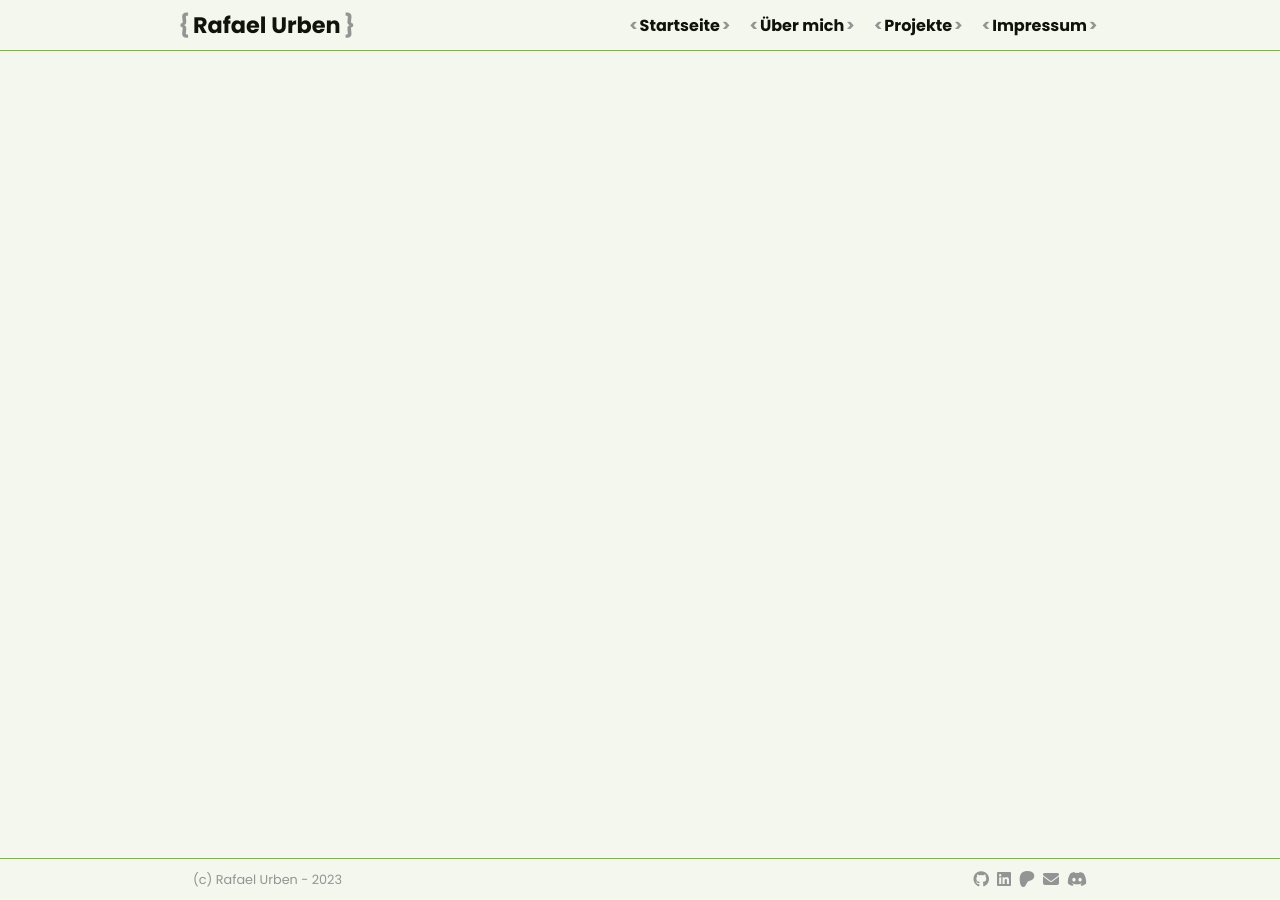
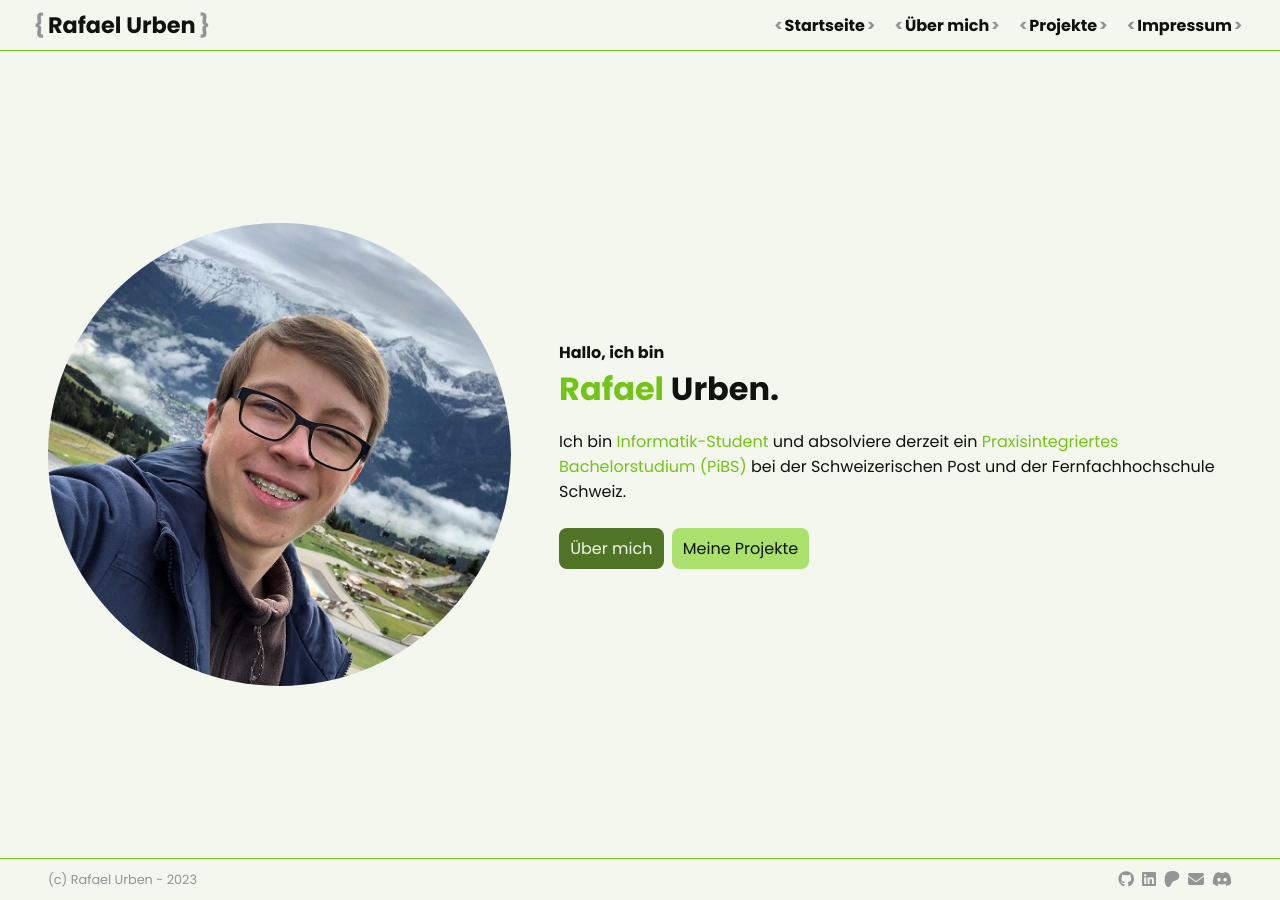
Before and after one commit to rafaelurben/rafaelurben.github.io, a Jekyll site: the page built from pages/home.html, in a window 1280 px wide. Built offline with Jekyll 4.4.1, drawn with Linux system fonts in a browser that asks for light colours.

Commit message:
Home page finished

```diff
--- a/assets/css/main.css
+++ b/assets/css/main.css
@@ -327,3 +327,9 @@ hr {
         display: none;
     }
 }
+
+@media (min-width: 1280px) {
+    .container {
+        max-width: calc(1240px - 3.5em);
+    }
+}
--- a/assets/css/pages/home.css
+++ b/assets/css/pages/home.css
@@ -0,0 +1,53 @@
+#home-container {
+    display: flex;
+    flex-flow: column nowrap;
+    align-items: center;
+    justify-content: center;
+    gap: 3em;
+    text-align: center;
+    width: 100%;
+    height: 100%;
+    padding: 1em;
+
+    & #img-container {
+        width: 75%;
+        flex-grow: 0;
+        flex-shrink: 1;
+
+        & #img {
+            aspect-ratio: 1;
+            border-radius: 50%;
+
+            background-image: url("/assets/img/portrait-250.jpg");
+            background-repeat: no-repeat;
+            background-position: center;
+            background-size: cover;
+        }
+    }
+
+    & #col-container {
+        display: flex;
+        flex-flow: column nowrap;
+        gap: 1em;
+
+        & #btn-container {
+            display: flex;
+            flex-flow: row nowrap;
+            justify-content: center;
+            gap: 0.5em;
+            margin-top: 0.5em;
+        }
+    }
+}
+
+@media (min-width: 979px) {
+    #home-container {
+        flex-direction: row;
+        text-align: left;
+        padding: 0;
+
+        & #btn-container {
+            justify-content: flex-start !important;
+        }
+    }
+}
--- a/pages/home.html
+++ b/pages/home.html
@@ -2,7 +2,27 @@
 layout: default
 permalink: /
 title: Startseite
-centered: true
 stylesheets:
 - /assets/css/pages/home.css
 ---
+
+<div id="home-container">
+    <div id="img-container">
+        <div id="img"></div>
+    </div>
+    <div id="col-container">
+        <div>
+            <h4>Hallo, ich bin</h4>
+            <h1><span class="accent">Rafael</span> Urben.</h1>
+        </div>
+        <p>
+            Ich bin <span class="accent">Informatik-Student</span> und absolviere derzeit ein
+            <span class="accent">Praxisintegriertes Bachelorstudium (PiBS)</span>
+            bei der Schweizerischen Post und der Fernfachhochschule Schweiz.
+        </p>
+        <div id="btn-container">
+            <a class="btn primary" href="/about/">Über mich</a>
+            <a class="btn secondary" href="/projects/">Meine Projekte</a>
+        </div>
+    </div>
+</div>
```
